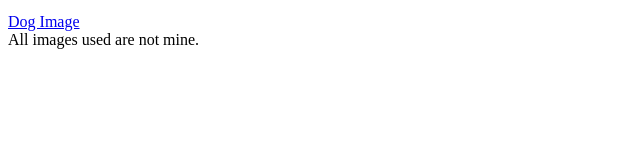
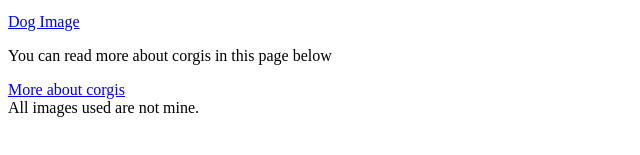
Before and after one commit to ajbaldoza/HTML-and-CSS-Projects, a plain HTML site: page Assignment.html in a window 1280 px wide. Shown: the part 531-686 px from the top of the page, without its empty margins (0-640 px from the left). Drawn offline with Linux system fonts and the light colour scheme.

Commit message:
Update Assignment.html

```diff
--- a/Assignment.html
+++ b/Assignment.html
@@ -12,7 +12,8 @@
 	<main>
 		<p> Corgis are very good herding dogs. They are full of energy and loves to play outside.</p>
 		<a href="Dog.html">Dog Image</a>
-
+		<p>You can read more about corgis in this page below</p>
+		<a href="https://www.petmd.com/dog/breeds/pembroke-welsh-corgi">More about corgis</a>
 	</main>
 	<footer> All images used are not mine.</footer>
 	</body>
```
